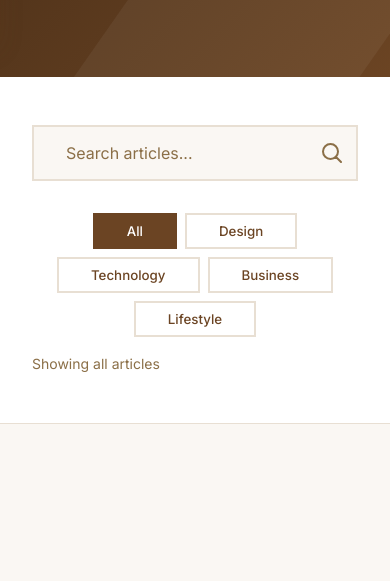
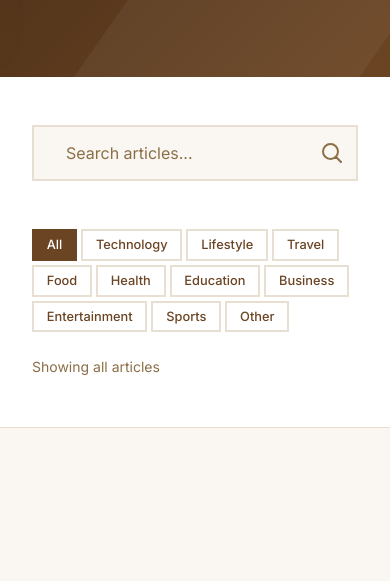
Before and after one commit to EnesYORNUK/Blogorpy4, a plain HTML site: page blogs.html in a window 390 px wide. Shown: the part 255-836 px from the top of the page. Drawn offline with nearby package versions, Linux system fonts and the light colour scheme.

Commit message:
kategoriler düzeltildi

```diff
--- a/blogs.html
+++ b/blogs.html
@@ -55,10 +55,16 @@
                 </div>
                 <div class="filter-container">
                     <button class="filter-btn active" data-category="all">All</button>
-                    <button class="filter-btn" data-category="design">Design</button>
                     <button class="filter-btn" data-category="technology">Technology</button>
+                    <button class="filter-btn" data-category="lifestyle">Lifestyle</button>
+                    <button class="filter-btn" data-category="travel">Travel</button>
+                    <button class="filter-btn" data-category="food">Food</button>
+                    <button class="filter-btn" data-category="health">Health</button>
+                    <button class="filter-btn" data-category="education">Education</button>
                     <button class="filter-btn" data-category="business">Business</button>
-                    <button class="filter-btn" data-category="lifestyle">Lifestyle</button>
+                    <button class="filter-btn" data-category="entertainment">Entertainment</button>
+                    <button class="filter-btn" data-category="sports">Sports</button>
+                    <button class="filter-btn" data-category="other">Other</button>
                 </div>
             </div>
             <div class="results-info">
@@ -126,10 +132,16 @@
                 <div class="footer-section">
                     <h4 class="footer-subtitle">Categories</h4>
                     <ul class="footer-links">
-                        <li><a href="#" data-category="design">Design</a></li>
                         <li><a href="#" data-category="technology">Technology</a></li>
+                        <li><a href="#" data-category="lifestyle">Lifestyle</a></li>
+                        <li><a href="#" data-category="travel">Travel</a></li>
+                        <li><a href="#" data-category="food">Food</a></li>
+                        <li><a href="#" data-category="health">Health</a></li>
+                        <li><a href="#" data-category="education">Education</a></li>
                         <li><a href="#" data-category="business">Business</a></li>
-                        <li><a href="#" data-category="lifestyle">Lifestyle</a></li>
+                        <li><a href="#" data-category="entertainment">Entertainment</a></li>
+                        <li><a href="#" data-category="sports">Sports</a></li>
+                        <li><a href="#" data-category="other">Other</a></li>
                     </ul>
                 </div>
             </div>
--- a/scripts/blogs.js
+++ b/scripts/blogs.js
@@ -1,12 +1,12 @@
 // Blogs page JavaScript
 
-// Extended blog posts data
+// Extended blog posts data (fallback mock data)
 const allBlogPosts = [
     {
         id: 1,
         title: "The Art of Minimalist Design",
         excerpt: "Exploring the principles of minimalism in modern web design and how less can truly be more when creating user experiences.",
-        category: "design",
+        category: "technology",
         author: "Sarah Chen",
         date: "2024-01-15",
         readTime: "5 min read",
@@ -36,7 +36,7 @@ const allBlogPosts = [
         id: 4,
         title: "Typography in Digital Design",
         excerpt: "A deep dive into choosing the right typefaces and creating harmonious typography systems for digital products.",
-        category: "design",
+        category: "technology",
         author: "James Wilson",
         date: "2024-01-08",
         readTime: "7 min read",
@@ -44,16 +44,6 @@ const allBlogPosts = [
     },
     {
         id: 5,
-        title: "JavaScript Performance Optimization",
-        excerpt: "Advanced techniques for optimizing JavaScript performance in modern web applications.",
-        category: "technology",
-        author: "Lisa Zhang",
-        date: "2024-01-05",
-        readTime: "10 min read",
-        image: "https://images.unsplash.com/photo-1516116216624-53e697fedbea?w=800&h=600&fit=crop"
-    },
-    {
-        id: 6,
         title: "Mindful Living in a Digital Age",
         excerpt: "Finding balance between technology and well-being in our increasingly connected world.",
         category: "lifestyle",
@@ -63,17 +53,7 @@ const allBlogPosts = [
         image: "https://images.unsplash.com/photo-1506126613408-eca07ce68773?w=800&h=600&fit=crop"
     },
     {
-        id: 7,
-        title: "Color Theory for Web Designers",
-        excerpt: "Understanding color psychology and creating effective color palettes for web projects.",
-        category: "design",
-        author: "Michael Brown",
-        date: "2023-12-28",
-        readTime: "6 min read",
-        image: "https://images.unsplash.com/photo-1502691876148-a84978e59af8?w=800&h=600&fit=crop"
-    },
-    {
-        id: 8,
+        id: 6,
         title: "Startup Growth Strategies",
         excerpt: "Proven strategies for scaling your startup from idea to successful business.",
         category: "business",
@@ -81,16 +61,6 @@ const allBlogPosts = [
         date: "2023-12-25",
         readTime: "9 min read",
         image: "https://images.unsplash.com/photo-1559136555-9303baea8ebd?w=800&h=600&fit=crop"
-    },
-    {
-        id: 9,
-        title: "The Rise of AI in Web Development",
-        excerpt: "How artificial intelligence is transforming the way we build and interact with websites.",
-        category: "technology",
-        author: "Rachel Green",
-        date: "2023-12-22",
-        readTime: "8 min read",
-        image: "https://images.unsplash.com/photo-1677442136019-21780ecad995?w=800&h=600&fit=crop"
     }
 ];
 
--- a/styles/blogs.css
+++ b/styles/blogs.css
@@ -371,10 +371,21 @@
 
     .search-box {
         max-width: 100%;
+        margin-bottom: 1rem;
     }
 
     .filter-container {
-        justify-content: center;
+        justify-content: flex-start;
+        overflow-x: auto;
+        padding-bottom: 0.5rem;
+        gap: 0.5rem;
+    }
+
+    .filter-btn {
+        white-space: nowrap;
+        flex-shrink: 0;
+        font-size: 0.85rem;
+        padding: var(--spacing-sm) var(--spacing-md);
     }
 
     .blogs-grid {
@@ -390,3 +401,14 @@
         border-bottom: none;
     }
 }
+
+@media (max-width: 480px) {
+    .filter-container {
+        gap: 0.25rem;
+    }
+
+    .filter-btn {
+        font-size: 0.8rem;
+        padding: 0.4rem 0.8rem;
+    }
+}
```
Also changed, not shown: scripts/blog-detail.js (+10 -10 lines).
